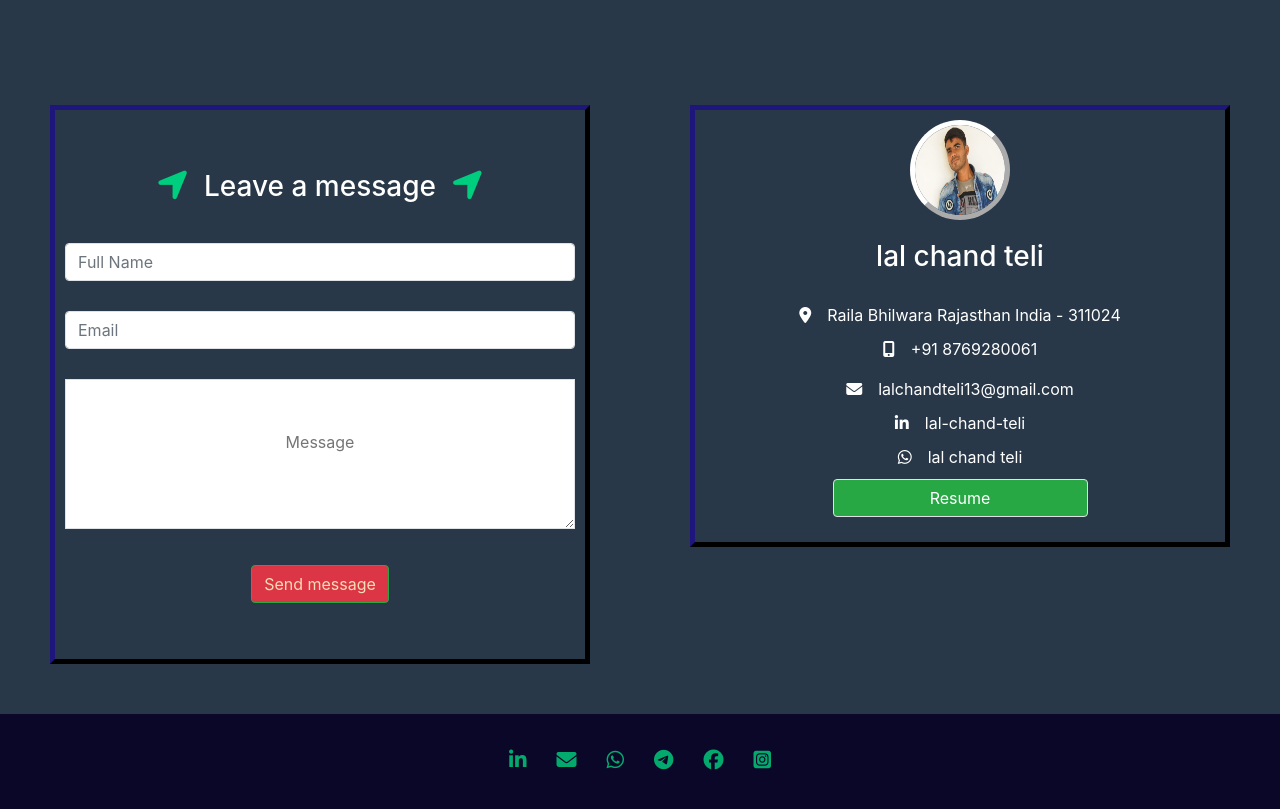
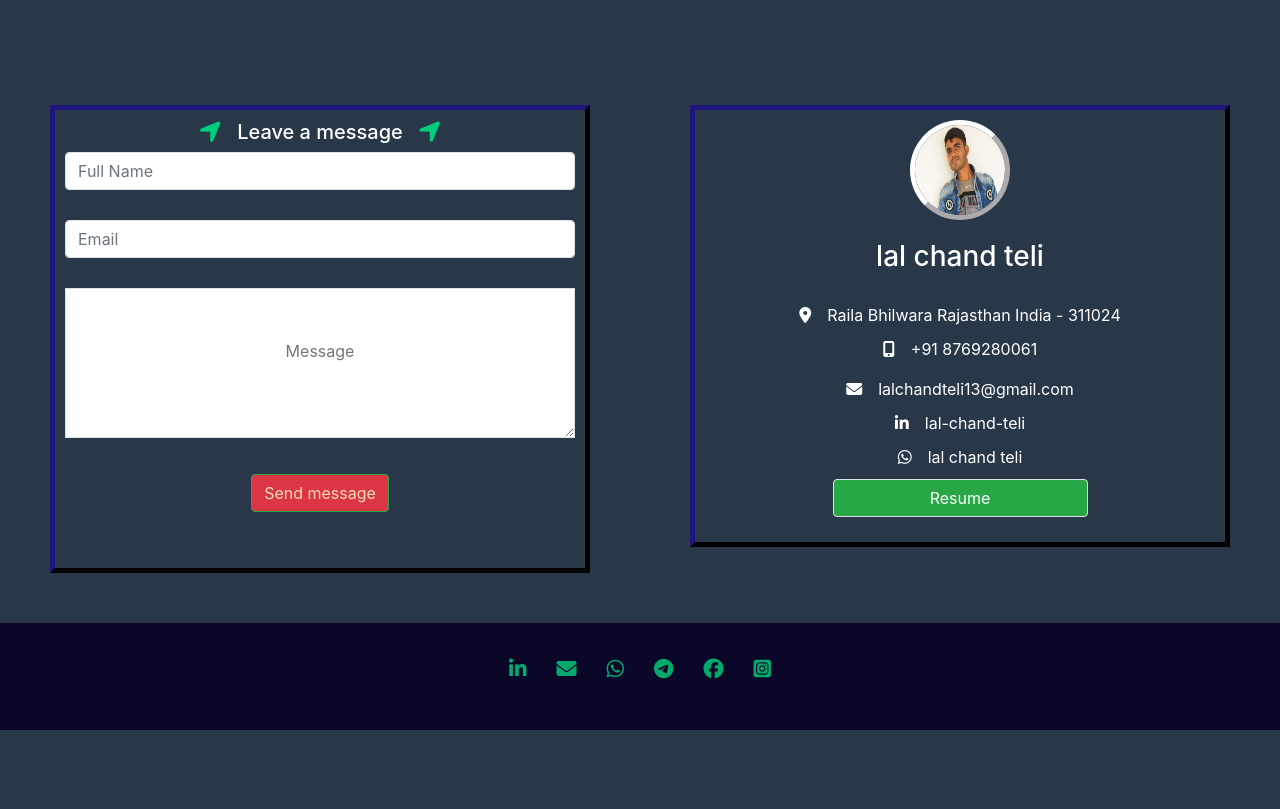
Before and after one commit to LALCHANDTELI/port_folio, a React (Create React App) app: page / in a window 1280 px wide. Shown: the part 6280-7089 px from the top of the page. After the commit the page ends 7010 px from the top, so only its background shows below. Built offline with nearby package versions, Linux system fonts and the light colour scheme.

Commit message:
Update index.js

```diff
--- a/src/contact/index.js
+++ b/src/contact/index.js
@@ -50,10 +50,10 @@ alert("all fields are required")
 
         <div class="col-md-6">
           <form>
-            <h3>
+            <h5>
               <i class="fa fa-location-arrow mr-3 fa-lg"></i>Leave a message
               <i class="fa fa-location-arrow ml-3 fa-lg"></i>
-            </h3>
+            </h5>
             <div class="form-group">
               <input
                 type="text"
```
